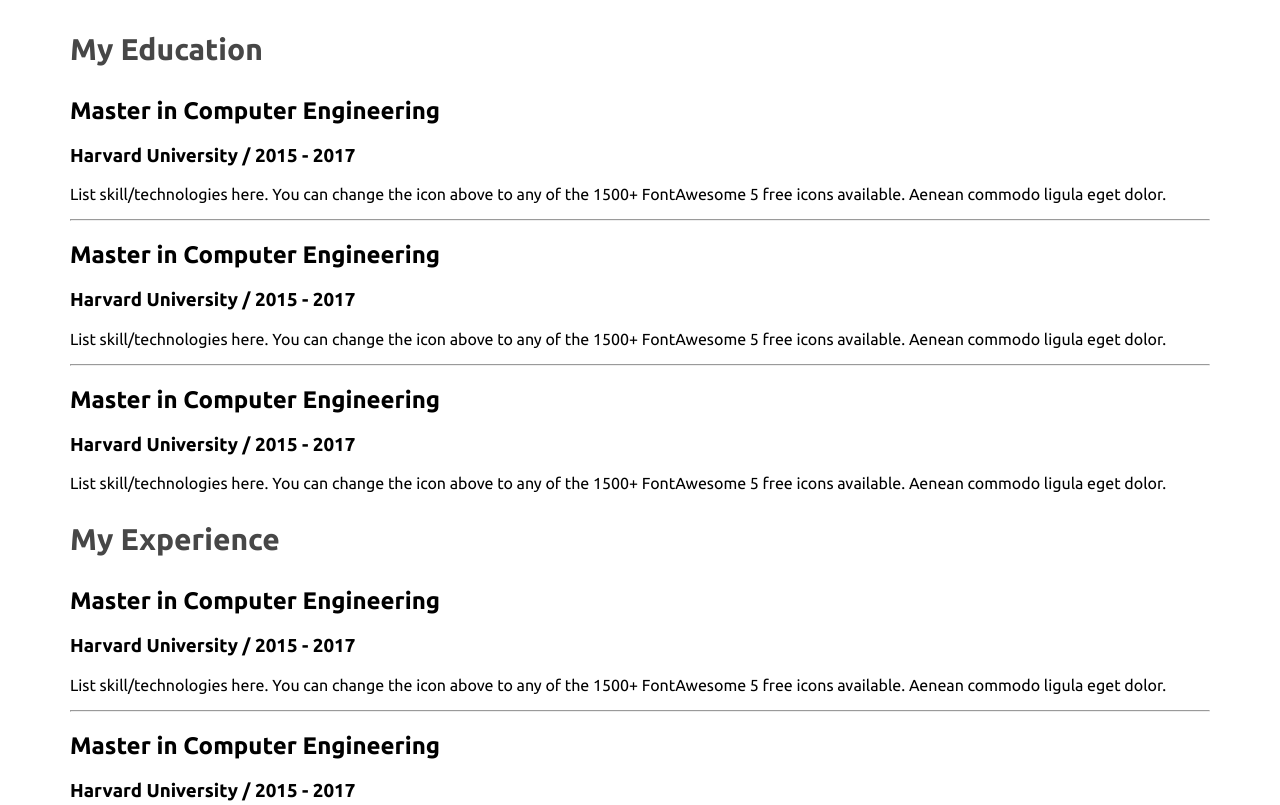
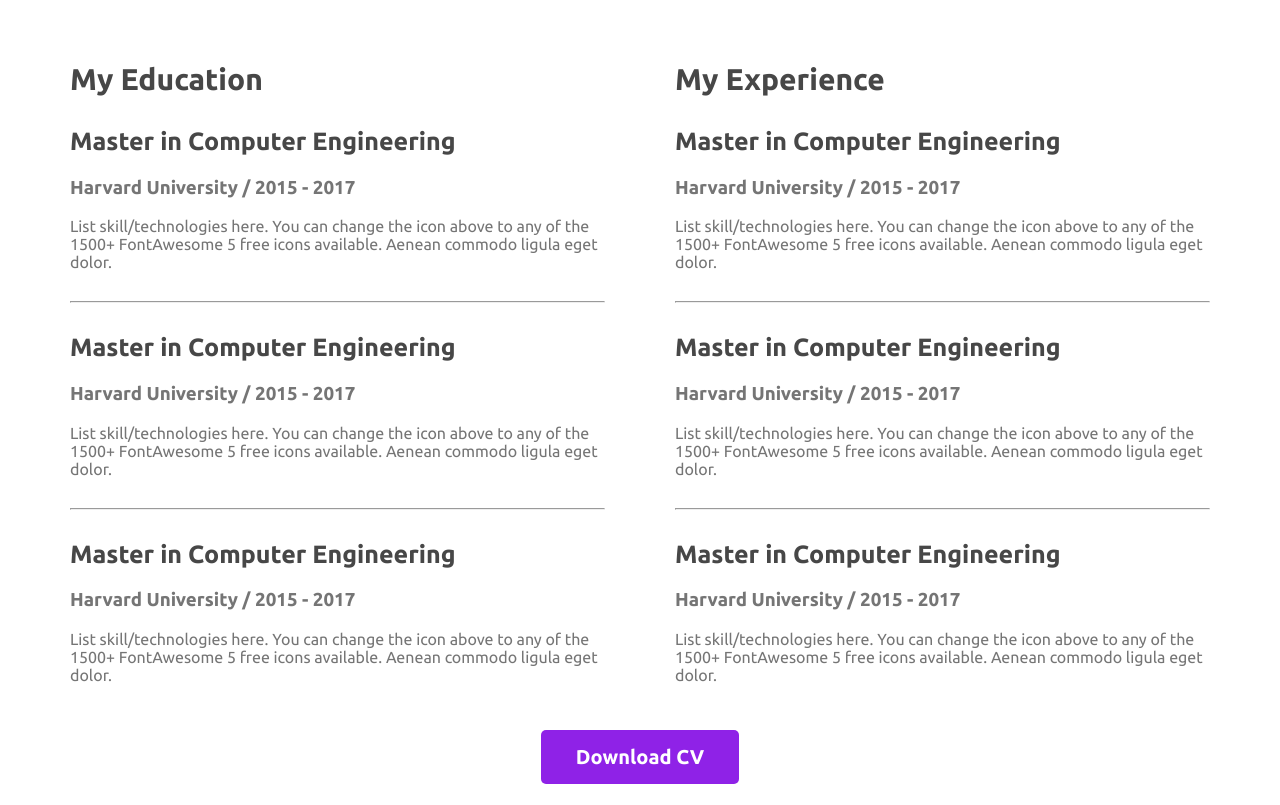
Before and after one commit to JeweL645/My-Portfolio, a plain HTML site: page index.html in a window 1280 px wide. Shown: the part 2209-3014 px from the top of the page. Drawn offline with Linux system fonts and the light colour scheme.

Commit message:
Done with the body part

```diff
--- a/index.html
+++ b/index.html
@@ -1,14 +1,17 @@
 <!DOCTYPE html>
 <html lang="en">
+
 <head>
     <meta charset="UTF-8">
     <meta name="viewport" content="width=device-width, initial-scale=1.0">
     <title>Portfolio</title>
     <link rel="preconnect" href="https://fonts.googleapis.com">
     <link rel="preconnect" href="https://fonts.gstatic.com" crossorigin>
-    <link href="https://fonts.googleapis.com/css2?family=Ubuntu:ital,wght@0,400;0,700;1,300;1,700&display=swap" rel="stylesheet">
+    <link href="https://fonts.googleapis.com/css2?family=Ubuntu:ital,wght@0,400;0,700;1,300;1,700&display=swap"
+        rel="stylesheet">
     <link rel="stylesheet" href="styles/style.css">
 </head>
+
 <body>
     <header class="header">
         <nav>
@@ -34,7 +37,8 @@
         <section class="about">
             <h3 class="section-tittle">About Me</h3>
             <p class="section-description">
-                I am a designer and developer. These days I'm loving developing simple and clean websites that provides the real value to the end users.
+                I am a designer and developer. These days I'm loving developing simple and clean websites that provides
+                the real value to the end users.
             </p>
             <div class="about-info-container">
                 <div class="about-info">
@@ -54,33 +58,42 @@
                     <p class="info-description"><b>Dhaka, Bangladesh</b></p>
                 </div>
             </div>
-        </section class="whatIdo">
+        </section>
+
+        <section>
             <h3 class="section-tittle">What I do</h3>
             <p class="what-i-do-description">
-                I just started learning web development. With that little experience I have dont some projects as newbie. Want to find out more about my experience? Check out my online resume and project portfolio.
+                I just started learning web development. With that little experience I have dont some projects as
+                newbie. Want to find out more about my experience? Check out my online resume and project portfolio.
             </p>
             <div class="skills-container">
                 <div class="skill">
                     <img src="images/icons/js.png" alt="">
                     <h3 class="skill-tittle">Vanilla JavaScript</h3>
-                    <p class="skill-description">List skill/technologies here. You can change the icon above to any of the 1500+ FontAwesome 5 free icons available. Aenean commodo ligula eget dolor.</p>
+                    <p class="skill-description">List skill/technologies here. You can change the icon above to any of
+                        the 1500+ FontAwesome 5 free icons available. Aenean commodo ligula eget dolor.</p>
                 </div>
                 <div class="skill">
                     <img src="images/icons/react.png" alt="">
                     <h3 class="skill-tittle">React</h3>
-                    <p class="skill-description">List skill/technologies here. You can change the icon above to any of the 1500+ FontAwesome 5 free icons available. Aenean commodo ligula eget dolor.</p>
+                    <p class="skill-description">List skill/technologies here. You can change the icon above to any of
+                        the 1500+ FontAwesome 5 free icons available. Aenean commodo ligula eget dolor.</p>
                 </div>
                 <div class="skill">
                     <img src="images/icons/nodejs.png" alt="">
                     <h3 class="skill-tittle">Node.js</h3>
-                    <p class="skill-description">List skill/technologies here. You can change the icon above to any of the 1500+ FontAwesome 5 free icons available. Aenean commodo ligula eget dolor.</p>
+                    <p class="skill-description">List skill/technologies here. You can change the icon above to any of
+                        the 1500+ FontAwesome 5 free icons available. Aenean commodo ligula eget dolor.</p>
                 </div>
                 <div class="skill">
                     <img src="images/icons/mongo.png" alt="">
                     <h3 class="skill-tittle">MongoDB</h3>
-                    <p class="skill-description">List skill/technologies here. You can change the icon above to any of the 1500+ FontAwesome 5 free icons available. Aenean commodo ligula eget dolor.</p>
+                    <p class="skill-description">List skill/technologies here. You can change the icon above to any of
+                        the 1500+ FontAwesome 5 free icons available. Aenean commodo ligula eget dolor.</p>
                 </div>
             </div>
+        </section>
+
 
         <section>
             <h3 class="section-tittle">A summary of my Resume</h3>
@@ -91,21 +104,24 @@
                         <h2 class="resume-item-tittle">Master in Computer Engineering</h2>
                         <h3 class="resume-item-institute">Harvard University / 2015 - 2017</h3>
                         <p class="resume-item-description">List skill/technologies here. You can change the icon above
-                                to any of the 1500+ FontAwesome 5 free icons available. Aenean commodo ligula eget dolor.</p>
+                            to any of the 1500+ FontAwesome 5 free icons available. Aenean commodo ligula eget dolor.
+                        </p>
                     </div>
                     <hr>
                     <div class="resume-item">
                         <h2 class="resume-item-tittle">Master in Computer Engineering</h2>
                         <h3 class="resume-item-institute">Harvard University / 2015 - 2017</h3>
                         <p class="resume-item-description">List skill/technologies here. You can change the icon above
-                                to any of the 1500+ FontAwesome 5 free icons available. Aenean commodo ligula eget dolor.</p>
+                            to any of the 1500+ FontAwesome 5 free icons available. Aenean commodo ligula eget dolor.
+                        </p>
                     </div>
                     <hr>
                     <div class="resume-item">
                         <h2 class="resume-item-tittle">Master in Computer Engineering</h2>
                         <h3 class="resume-item-institute">Harvard University / 2015 - 2017</h3>
                         <p class="resume-item-description">List skill/technologies here. You can change the icon above
-                                to any of the 1500+ FontAwesome 5 free icons available. Aenean commodo ligula eget dolor.</p>
+                            to any of the 1500+ FontAwesome 5 free icons available. Aenean commodo ligula eget dolor.
+                        </p>
                     </div>
                 </div>
 
@@ -115,23 +131,30 @@
                         <h2 class="resume-item-tittle">Master in Computer Engineering</h2>
                         <h3 class="resume-item-institute">Harvard University / 2015 - 2017</h3>
                         <p class="resume-item-description">List skill/technologies here. You can change the icon above
-                                to any of the 1500+ FontAwesome 5 free icons available. Aenean commodo ligula eget dolor.</p>
+                            to any of the 1500+ FontAwesome 5 free icons available. Aenean commodo ligula eget dolor.
+                        </p>
                     </div>
                     <hr>
                     <div class="resume-item">
                         <h2 class="resume-item-tittle">Master in Computer Engineering</h2>
                         <h3 class="resume-item-institute">Harvard University / 2015 - 2017</h3>
                         <p class="resume-item-description">List skill/technologies here. You can change the icon above
-                                to any of the 1500+ FontAwesome 5 free icons available. Aenean commodo ligula eget dolor.</p>
+                            to any of the 1500+ FontAwesome 5 free icons available. Aenean commodo ligula eget dolor.
+                        </p>
                     </div>
                     <hr>
                     <div class="resume-item">
                         <h2 class="resume-item-tittle">Master in Computer Engineering</h2>
                         <h3 class="resume-item-institute">Harvard University / 2015 - 2017</h3>
                         <p class="resume-item-description">List skill/technologies here. You can change the icon above
-                                to any of the 1500+ FontAwesome 5 free icons available. Aenean commodo ligula eget dolor.</p>
+                            to any of the 1500+ FontAwesome 5 free icons available. Aenean commodo ligula eget dolor.
+                        </p>
                     </div>
                 </div>
+
+            </div>
+            <div class="download-cv">
+                <button class="btn-primary">Download CV</button>
             </div>
 
         </section>
--- a/styles/style.css
+++ b/styles/style.css
@@ -158,8 +158,34 @@ main section {
 }
 
 .resume-column-tittle {
-    color:#474747;
+    color: #474747;
     font-size: 30px;
     font-weight: 700;
 
 }
+
+.resume-container {
+    display: flex;
+    gap: 70px;
+}
+
+.resume-item-description,
+.resume-item-institute {
+    color: #757575;
+
+}
+
+.resume-item-tittle {
+
+    color:#474747;
+    font-size: 25px;
+    font-weight: 700;
+}
+.download-cv{
+    margin-top: 30px;
+    text-align: center;
+}
+
+.resume-container hr{
+    margin: 30px auto;
+}
```
Lines whose indentation alone changed are shown as unchanged.
